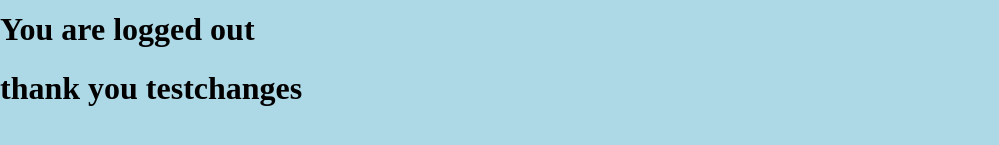
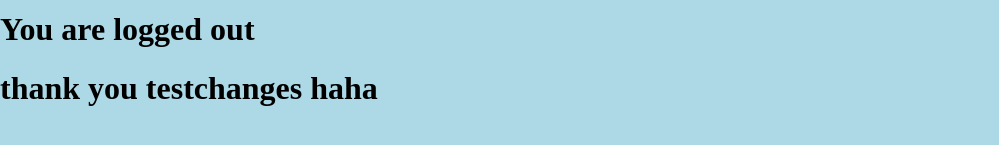
Before and after one commit to jasmine071998/React-project, a React (Create React App) app in the folder reactjs/: page / in a window 1280 px wide. Shown: the part 405-550 px from the top of the page, without its empty margins (0-999 px from the left). Built offline with nearby package versions, Linux system fonts and the light colour scheme.

Commit message:
haha added

```diff
--- a/reactjs/src/App.js
+++ b/reactjs/src/App.js
@@ -90,7 +90,7 @@ handleChange(id){
         <div>
         {todoComp}
         <h1>You are logged {this.state.isLoggedIn ? "in" : "out"}</h1>
-        <h1>thank you testchanges</h1>
+        <h1>thank you testchanges haha</h1>
               </div>
       )
   }
```
